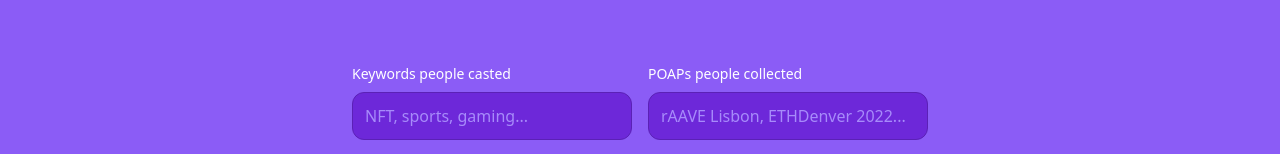
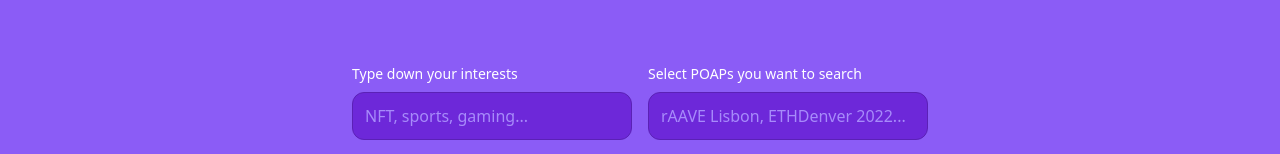
Before and after one commit to limone-eth/findcaster, a Next.js app: page / in a window 1280 px wide. Shown: the part 183-337 px from the top of the page. Built offline with nearby package versions, Linux system fonts and the light colour scheme.

Commit message:
Improve labels

```diff
--- a/modules/common/components/AdvancedSelect/PoapAdvancedSelect.tsx
+++ b/modules/common/components/AdvancedSelect/PoapAdvancedSelect.tsx
@@ -8,7 +8,7 @@ const PoapAdvancedSelect = ({ onSelect, onChange, footer, status, value, size, s
   return (
     <div>
       <label htmlFor="large-input" className="mb-2 block text-sm font-medium text-white dark:text-white">
-        POAPs people collected
+        Select POAPs you want to search
       </label>
       <AdvancedSelect
         placeholder="rAAVE Lisbon, ETHDenver 2022..."
--- a/modules/search/components/SearchInterestsInput.tsx
+++ b/modules/search/components/SearchInterestsInput.tsx
@@ -21,7 +21,7 @@ const SearchInterestsInput = ({ onSelect }) => {
   return (
     <div>
       <label htmlFor="large-input" className="mb-2 block text-sm font-medium text-white dark:text-white">
-        Keywords people casted
+        Type down your interests
       </label>
       <Input placeholder="NFT, sports, gaming..." onKeyDown={handleKeyDown} onChange={handleChange} value={interest} />
     </div>
```
